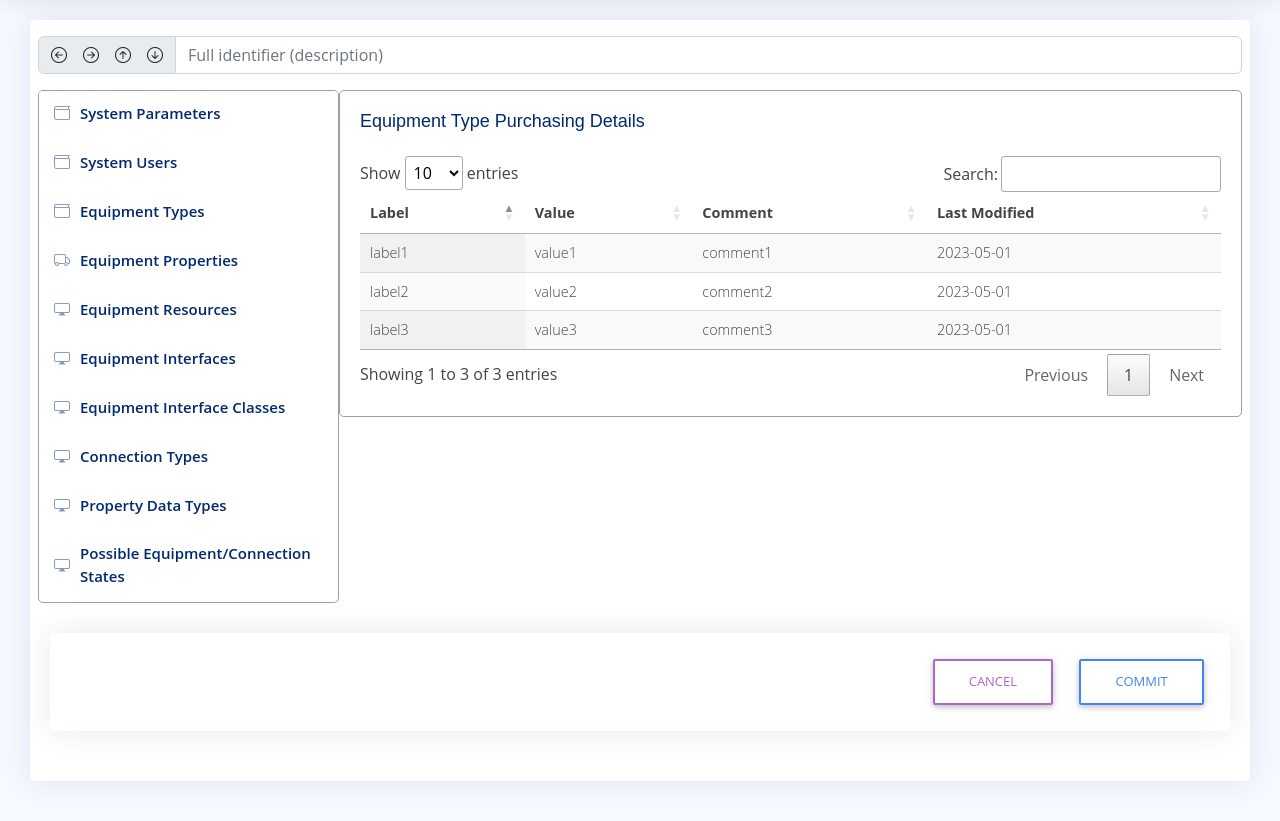
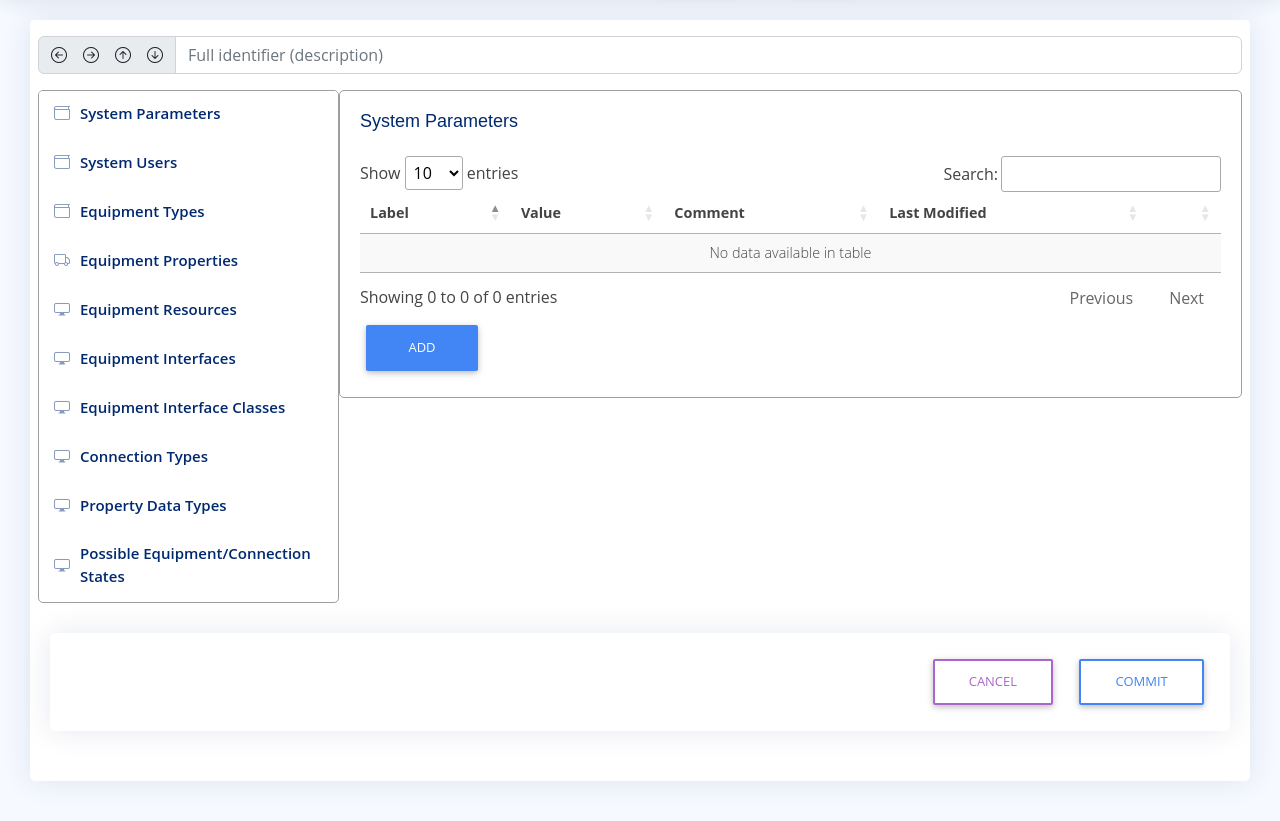
Before and after one commit to pegasus430/system-modeling, a Django app: template systemmanagement/templates/definitions_system_parameters.html in a window 1280 px wide. Shown: the part 60-881 px from the top of the page. Run offline with Django 4.2, Linux system fonts and the light colour scheme; the template is opened without the code that fills it, so the values that code supplies are empty; parts of the project's set-up code (start-up, migrations or seed data) failed here and were passed over; some libraries are stand-ins or nearby versions.

Commit message:
Added system paramenters page

```diff
--- a/systemmanagement/static/js/main.js
+++ b/systemmanagement/static/js/main.js
@@ -364,6 +364,40 @@ $(document).ready(function() {
           )
       }
     }
+
+    if(document.getElementById('system_parameters')){
+
+      var system_parameters = JSON.parse(document.getElementById('system_parameters').textContent)
+
+      var tableData = []
+      if(system_parameters.length){
+          system_parameters.forEach(element => {
+             tableData.push({
+              'label': element.label ,
+              'value': element.value,
+              'comment': element.comment,
+              'last_modified': element.modified_at,
+              'action': '<div class="inner-flex">\
+                <span class="bi bi-pencil p-1" style="cursor:pointer" data-bs-toggle="modal" data-bs-target="#systemParamerterModal"></span> \
+                <span class="bi bi-trash p-1" style="cursor:pointer"></span> \
+                </div>'
+             })
+          })
+
+          $('#system_paramter_table').DataTable({
+            data:  tableData ,
+            destroy: true,
+            columns: [
+              { data: 'label' },
+              { data: 'value' },
+              { data: 'comment' },
+              { data: 'last_modified' },
+              { data: 'action'}
+            ]}
+          )
+      }
+    }
+
 });
 
 (function() {
--- a/systemmanagement/templates/definitions_system_parameters.html
+++ b/systemmanagement/templates/definitions_system_parameters.html
@@ -2,44 +2,66 @@
 {% load static %}
 
 {% block maincontent %}
+{{system_parameters | json_script:'system_parameters'}}
 
     <!-- Right Overview -->
     <div class="col-xxl-9 col-lg-9 col-md-8 p-0">
-    <div class="card card-body system_overview border-gray">
+        <div class="card card-body system_overview border-gray" style="overflow-x: auto;">
             <!-- System Settings Details table -->
-        <h5 class="card-title">Equipment Type Purchasing Details</h5>
-        <table class="display nowrap custom_datatable1">
+            <h5 class="card-title">System Parameters</h5>
+            <table class="display nowrap custom_datatable1" id="system_paramter_table">
                 <thead>
                     <tr>
                         <th>Label</th>
                         <th>Value</th>
                         <th>Comment</th>
                         <th>Last Modified</th>
+                        <th></th>
                     </tr>
                 </thead>
             <tbody>
-            <tr>
-            <td>label1</td>
-            <td>value1</td>
-            <td>comment1</td>
-            <td>2023-05-01</td>
-            </tr>
-            <tr>
-            <td>label2</td>
-            <td>value2</td>
-            <td>comment2</td>
-            <td>2023-05-01</td>
-            </tr>
-            <tr>
-            <td>label3</td>
-            <td>value3</td>
-            <td>comment3</td>
-            <td>2023-05-01</td>
-            </tr>
+
             </tbody>
             </table><!-- End System Settings Details table -->
+            <button class="btn btn-primary" style="width: 7rem;" data-bs-toggle="modal" data-bs-target="#systemParamerterModal">Add</button>
+        </div>
 
+    </div><!-- End Right Overview -->
+    <div class="modal fade" id="systemParamerterModal" tabindex="-1" aria-labelledby="systemParamerterModalLabel" aria-hidden="true">
+        <div class="modal-dialog  modal-dialog-centered">
+          <div class="modal-content">
+            <div class="modal-header">
+              <h5 class="modal-title" id="systemParamerterModalLabel">Add System Paramerter</h5>
+              <button type="button" class="btn-close" data-bs-dismiss="modal" aria-label="Close"></button>
             </div>
-    </div><!-- End Right Overview -->
+            <div class="modal-body">
+              <div class="row mt-3">
+                <label class="col-md-3 col-form-label text-secondary">Label:</label>
+                <div class="col-md-8">
+                  <input type="text" class="form-control" placeholder="systemParamerter name" value="" id="adding_systemParamerter_label">
+                </div>
+              </div>
+              <div class="row mt-3">
+                <label class="col-md-3 col-form-label text-secondary">Value:</label>
+                <div class="col-md-8">
+                  <input type="text" class="form-control" placeholder="systemParamerter value" value="" id="adding_systemParamerter_value">
+                </div>
+              </div>
+              <div class="row mt-3">
+                <label class="col-md-3 col-form-label text-secondary">Comment:</label>
+                <div class="col-md-8">
+                  <textarea class="form-control" placeholder="Comment" style="height: 60px;" id="adding_systemParamerter_comment"></textarea>
+                </div>
+              </div>
 
+
+
+            <div class="modal-footer">
+              <button type="button" class="btn btn-secondary" data-bs-dismiss="modal">Close</button>
+              <button type="button" class="btn btn-primary">Save changes</button>
+            </div>
+          </div>
+        </div>
+      </div>
+    </div>
 {% endblock %}
```
Also changed, not shown: systemmanagement/models.py (+11 -0 lines), systemmanagement/views.py (+6 -4 lines). Lines whose indentation alone changed are shown as unchanged.
